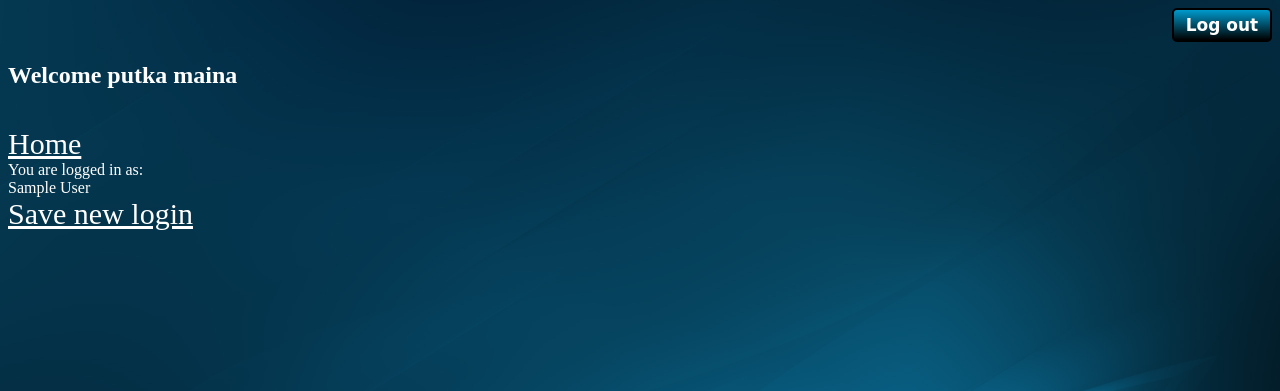
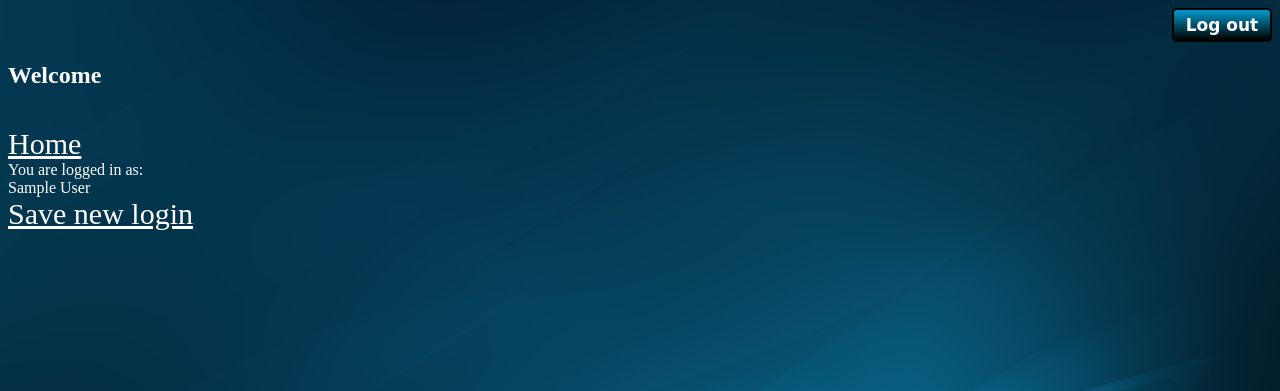
Before and after one commit to jedaitemple/tp-project-2014-2015, a PHP site: page /userregs.php in a window 1280 px wide. Shown: the top 391 px of the page. Run offline with PHP 8.4, Linux system fonts and the light colour scheme; the visitor is signed in with stand-in values (Sample User, id 1); data that the repository does not hold is empty.

Commit message:
Update userregs.php

```diff
--- a/userregs.php
+++ b/userregs.php
@@ -10,7 +10,7 @@
 				<input class="button" type = "submit" name = "submit" value = "Log out" />
 			</form>
 			</div>
-			<h2>Welcome putka maina </h2><br>
+			<h2>Welcome</h2><br>
 			<a style="color:white;font-size:30px;" href = "home.php">Home</a><br>
 
 			<a>You are logged in as:</a><br>
```
